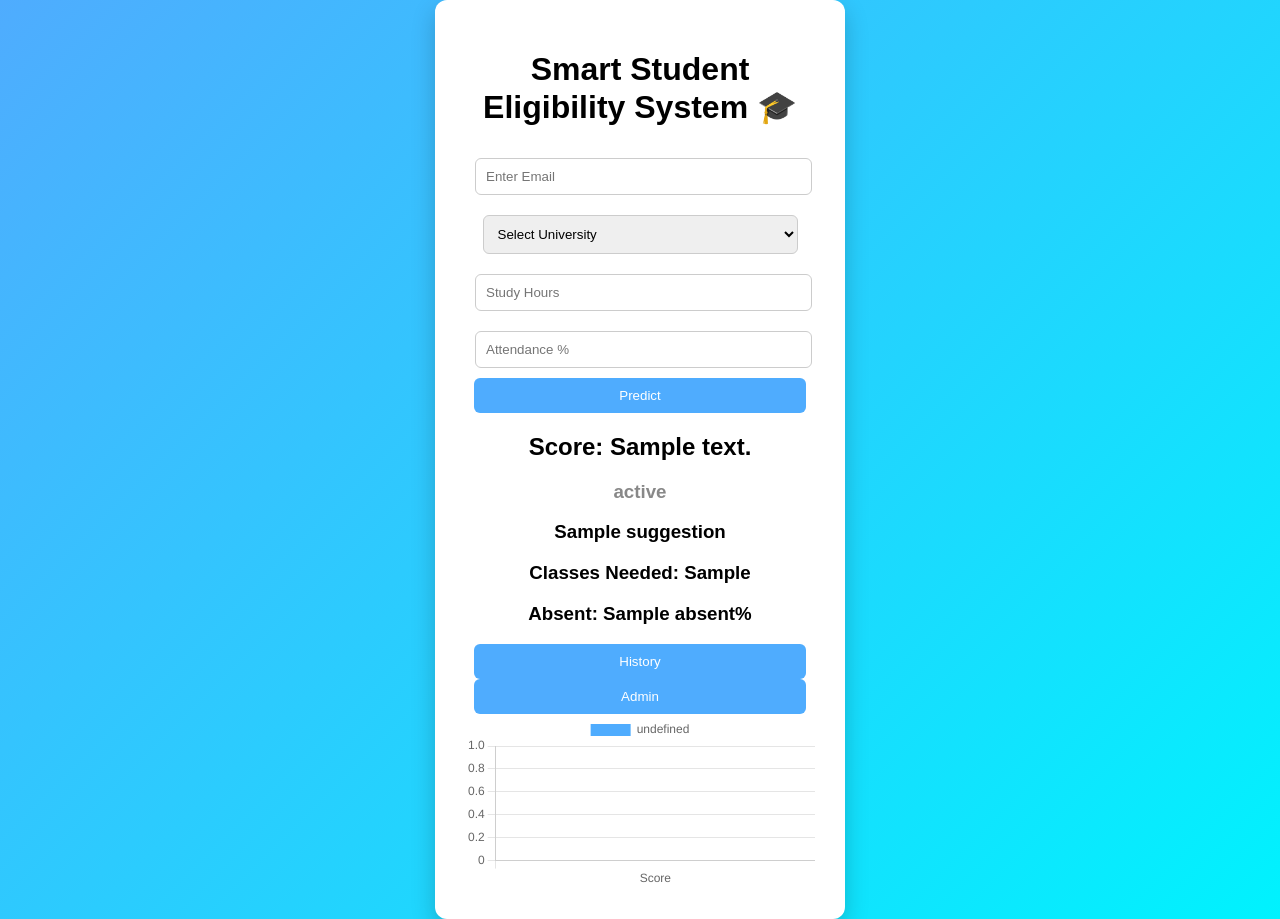
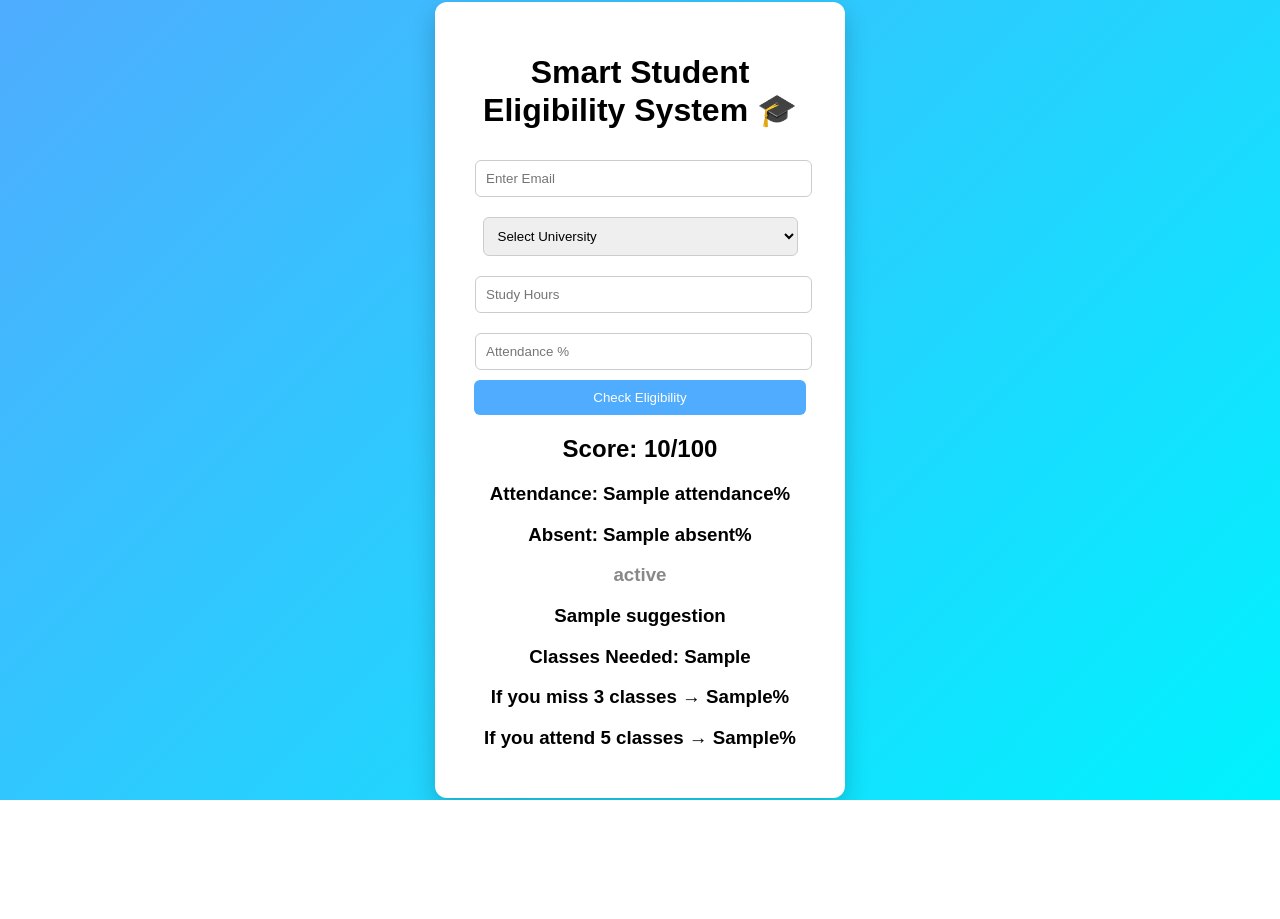
Before and after one commit to ayyappa2006/student-performance-web, a Flask app: template templates/index.html in a window 1280 px wide. After the commit the page ends 800 px from the top, so only its background shows below. Run offline with Flask 3, Linux system fonts and the light colour scheme; the template is opened without the code that fills it: most values are stand-ins (such as "Sample title", 1, 10 or a date in 2020); parts of the project's set-up code (start-up, migrations or seed data) failed here and were passed over.

Commit message:
Update index.html

```diff
--- a/templates/index.html
+++ b/templates/index.html
@@ -1,11 +1,9 @@
 <!DOCTYPE html>
 <html>
 <head>
-<title>Smart Student Eligibility System</title>
+<title>Smart Student System</title>
 
 <link rel="stylesheet" href="{{ url_for('static', filename='style.css') }}">
-<script src="https://cdn.jsdelivr.net/npm/chart.js"></script>
-
 <meta name="viewport" content="width=device-width, initial-scale=1.0">
 </head>
 
@@ -25,48 +23,35 @@
 <option>Saveetha University</option>
 <option>SRM University</option>
 <option>Anna University</option>
-<option>Sathyabama</option>
 </select>
 
 <input type="number" name="study_hours" placeholder="Study Hours" required>
 <input type="number" name="attendance" placeholder="Attendance %" required>
 
-<button>Predict</button>
+<button>Check Eligibility</button>
 
 </form>
 
-<h2>Score: {{ prediction_text }}</h2>
+{% if score %}
 
-<h3 style="color:{{status_color}}">{{ attendance_status }}</h3>
+<h2>Score: {{ score }}/100</h2>
+
+<h3>Attendance: {{ attendance }}%</h3>
+<h3>Absent: {{ absent }}%</h3>
+
+<h3 style="color: {{ color }}">{{ status }}</h3>
 
 <h3>{{ suggestion }}</h3>
 
 <h3>Classes Needed: {{ classes_needed }}</h3>
 
-<h3>Absent: {{ absent }}%</h3>
+<!-- 🔥 FUTURE PREDICTION -->
+<h3>If you miss 3 classes → {{ future_miss }}%</h3>
+<h3>If you attend 5 classes → {{ future_attend }}%</h3>
 
-<a href="/history"><button>History</button></a>
-<a href="/admin"><button>Admin</button></a>
-
-<canvas id="chart"></canvas>
+{% endif %}
 
 </div>
 
-<script>
-let score = "{{ prediction_text }}";
-if(score){
-new Chart(document.getElementById("chart"), {
-type:'bar',
-data:{
-labels:['Score'],
-datasets:[{
-data:[parseFloat(score)],
-backgroundColor:'#4facfe'
-}]
-}
-});
-}
-</script>
-
 </body>
 </html>
```
